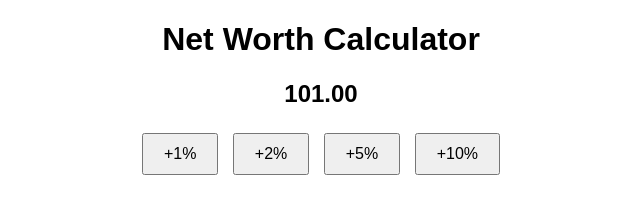
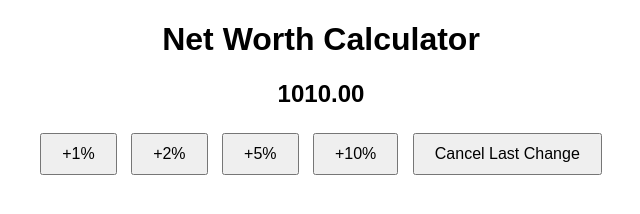
Before and after one commit to boredhomme/networth, a plain HTML site: page index.html in a window 1280 px wide. Both pictures are taken after a click on the button "+1%". Shown: the whole page, without its empty margins (319-959 px from the left). Drawn offline with Linux system fonts and the light colour scheme.

Commit message:
add history / start from 1000

```diff
--- a/index.html
+++ b/index.html
@@ -25,21 +25,47 @@
     <button class="button" onclick="updateNetWorth(2)">+2%</button>
     <button class="button" onclick="updateNetWorth(5)">+5%</button>
     <button class="button" onclick="updateNetWorth(10)">+10%</button>
+    <button class="button" onclick="cancelLastChange()">Cancel Last Change</button>
 
     <script>
-        // Load the saved net worth from localStorage or initialize it to 100
-        let netWorth = localStorage.getItem('netWorth') ? parseFloat(localStorage.getItem('netWorth')) : 100;
+        // Initial net worth value
+        const initialNetWorth = 1000;
+
+        // Load the saved history or initialize it
+        let history = JSON.parse(localStorage.getItem('history')) || [initialNetWorth];
+
+        // Set the current net worth to the last value in history
+        let netWorth = history[history.length - 1];
 
         // Display the current net worth on page load
         document.getElementById("net-worth").innerText = netWorth.toFixed(2);
 
         // Function to update the net worth
         function updateNetWorth(percentage) {
+            // Add the current value to the history before updating
+            history.push(netWorth);
+
+            // Update the net worth
             netWorth += (netWorth * (percentage / 100));
             document.getElementById("net-worth").innerText = netWorth.toFixed(2);
 
-            // Save the updated net worth to localStorage
-            localStorage.setItem('netWorth', netWorth);
+            // Save the updated history to localStorage
+            localStorage.setItem('history', JSON.stringify(history));
+        }
+
+        // Function to cancel the last change
+        function cancelLastChange() {
+            // Only revert if there's a previous value in the history
+            if (history.length > 1) {
+                history.pop(); // Remove the last change
+                netWorth = history[history.length - 1]; // Revert to the previous value
+                document.getElementById("net-worth").innerText = netWorth.toFixed(2);
+
+                // Save the updated history to localStorage
+                localStorage.setItem('history', JSON.stringify(history));
+            } else {
+                alert("Cannot undo further. You're already at the initial value.");
+            }
         }
     </script>
 </body>
```
